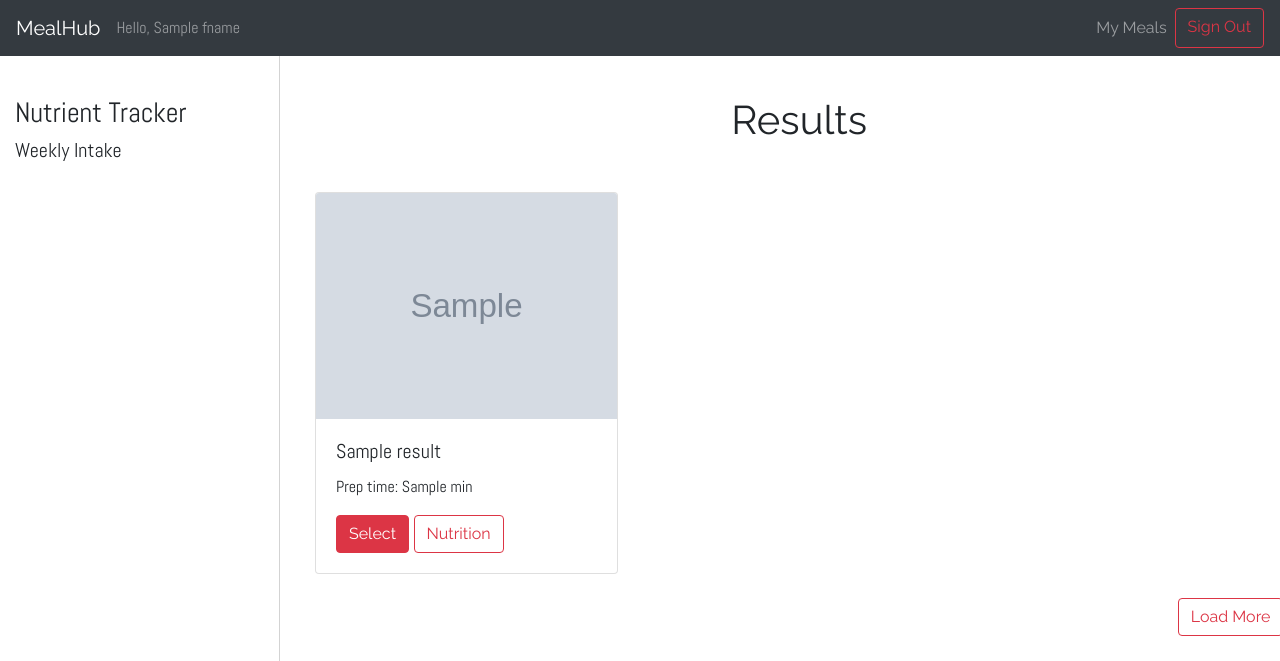
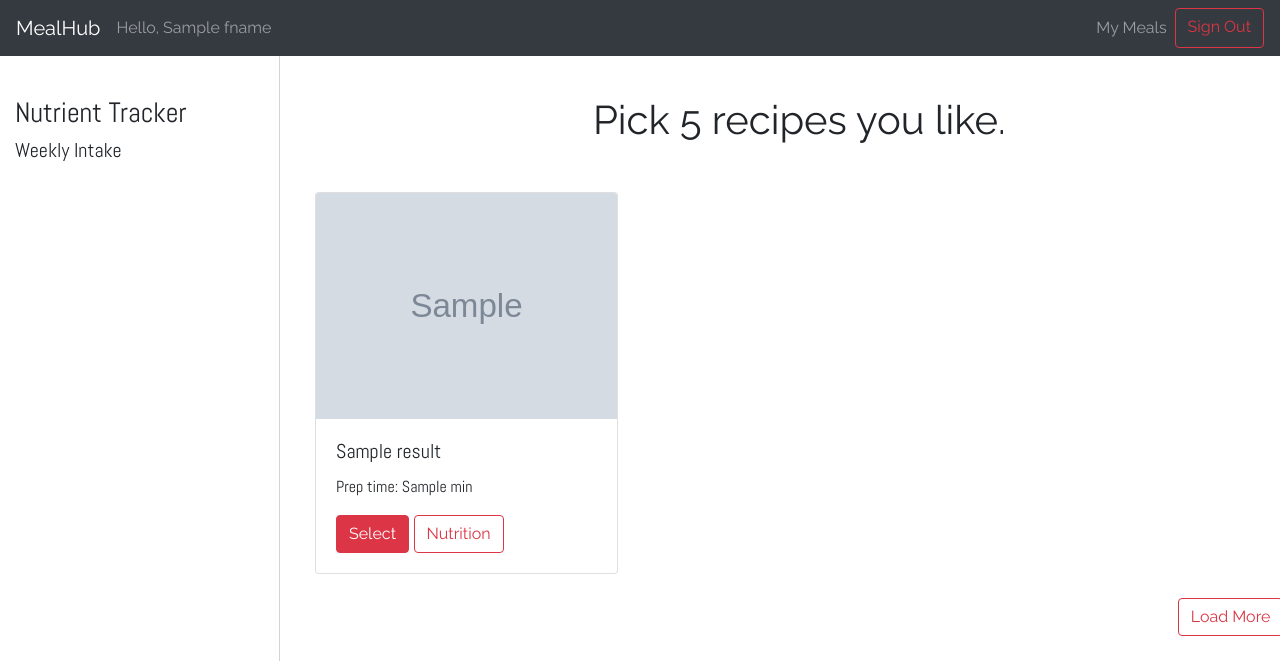
Before and after one commit to njgupta23/MealHub, a Flask app: template templates/results.html in a window 1280 px wide. Shown: the top 661 px of the page. Run offline with Flask 2, Linux system fonts and the light colour scheme; the template is opened without the code that fills it: most values are stand-ins (such as "Sample title", 1, 10 or a date in 2020); grey boxes marked "Sample" are stand-in pictures; a map, chart or similar area stays blank; some libraries are stand-ins or nearby versions.

Commit message:
changed results page header

```diff
--- a/static/styles.css
+++ b/static/styles.css
@@ -1,10 +1,10 @@
 /******************* FONT STYLES *********************/
 
-h1, h2, h3, h4, h5, p, a, form, .card-title, .navbar-text, .progress-bar{
+h1, h2, h3, h4, h5, p, a, form, .card-title, .progress-bar, .loading{
   font-family: 'Abel', sans-serif;
 }
 
-h1, a, .btn, .card-header, .slogan {
+h1, a, .btn, .card-header, .slogan, .navbar-text{
   font-family: 'Raleway', sans-serif;
 }
 
--- a/templates/results.html
+++ b/templates/results.html
@@ -53,7 +53,7 @@
 
 <!-- Results -->
 <div class="container main">
-    <h1 class="text-center mt-5 pt-5 mx-auto" style="width: 300px;">Results</h1>
+    <h1 class="text-center mt-5 pt-5 mx-auto" style="width: 600px;">Pick 5 recipes you like.</h1>
 
     <div class="row results mt-5">
 
```
Also changed, not shown: README.md.
